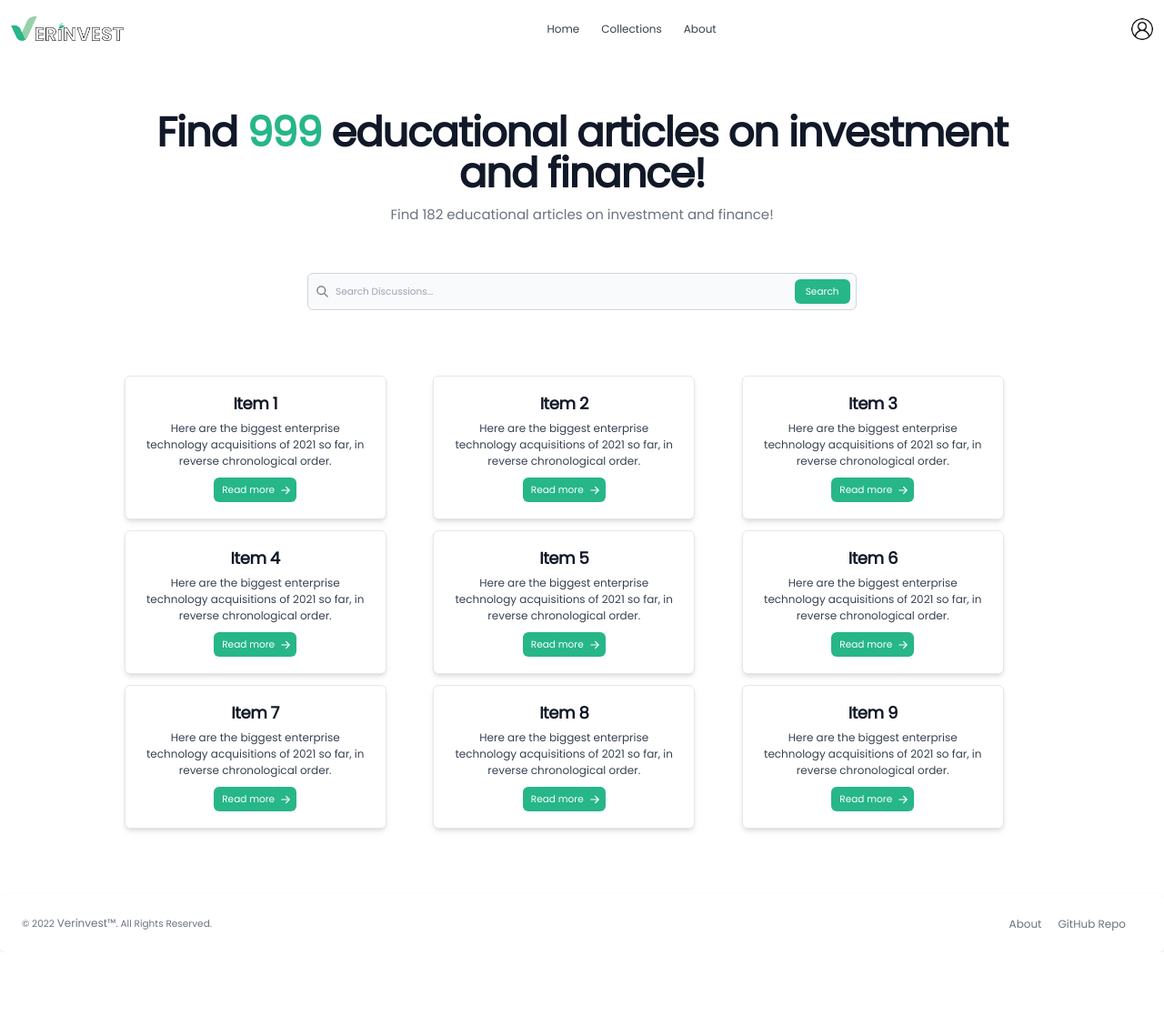
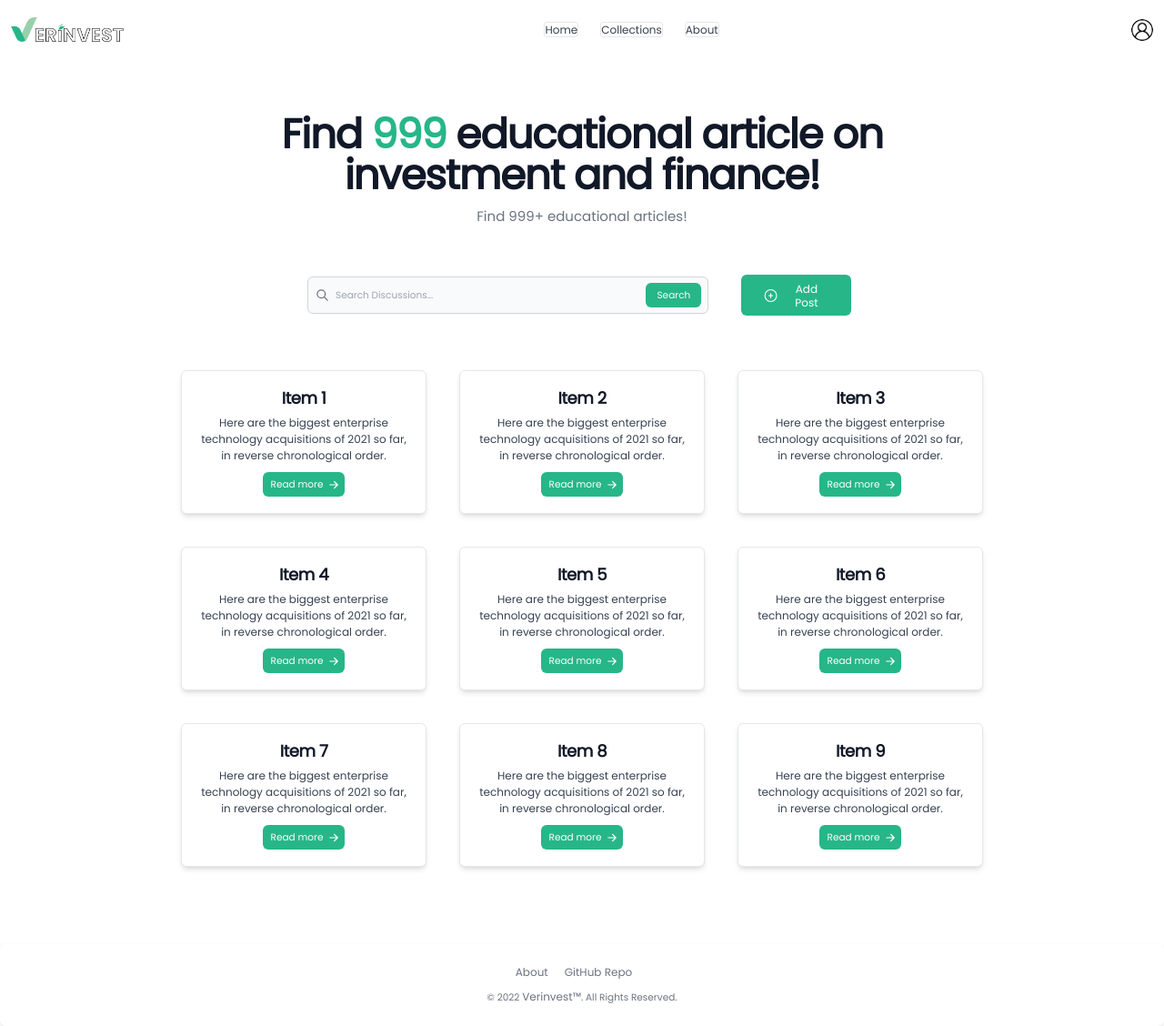
Before and after one commit to jeremyalv/verinvest-tk-pbp-b03, a Django app: page /collections/education/ in a window 1280 px wide. Shown: the whole page at 91% size. Before the commit the page ends 1047 px from the top, so only its background shows below. Run offline with Django 4.2, Linux system fonts and the light colour scheme; some libraries are stand-ins or nearby versions.

Commit message:
fixed layouts of pages

```diff
--- a/collection/templates/education.html
+++ b/collection/templates/education.html
@@ -8,38 +8,49 @@
 {% block content %}
 
 <div id="collectionContainer" class="flex flex-col justify-center items-center text-center px-12">
-    <div id="collectionHeader" class="w-full md:w-10/12 pb-4 md:pb-12">
+    <div id="collectionHeader" class="w-full md:w-9/12 pb-4 md:pb-12">
         <h1 class="mb-4 text-4xl font-extrabold tracking-tight leading-none text-gray-900 md:text-5xl lg:text-6xl">
             Find
             <span class="inline-block h-full text-4xl md:text-5xl lg:text-6xl text-primary">999</span>
-            educational articles on investment and finance!
+            educational article on investment and finance!
         </h1>
-        <p class="mb-6 text-lg font-normal text-gray-500 lg:text-xl sm:px-16 xl:px-48">Find 182 educational articles on investment and finance!</p>
+        <p class="mb-6 text-lg font-normal text-gray-500 lg:text-xl sm:px-16 xl:px-48">Find 999+ educational articles!</p>
     </div>
 
-    <div id="collectionSearch" class="w-full md:w-6/12 pb-12 md:pb-24">
-        <form>
+    <div id="collectionActions" class="flex flex-col justify-center items-center md:flex-row w-full md:w-6/12 pb-8 md:pb-16">
+        <form class="w-9/12 mb-8 md:mb-0 md:mr-12">
             <label for="default-search" class="mb-2 text-sm font-medium text-gray-900 sr-only">Search</label>
             <div class="relative">
                 <div class="flex absolute inset-y-0 left-0 items-center pl-3 pointer-events-none">
                     <svg aria-hidden="true" class="w-5 h-5 text-gray-500" fill="none" stroke="currentColor" viewBox="0 0 24 24" xmlns="http://www.w3.org/2000/svg"><path stroke-linecap="round" stroke-linejoin="round" stroke-width="2" d="M21 21l-6-6m2-5a7 7 0 11-14 0 7 7 0 0114 0z"></path></svg>
                 </div>
-                <input type="search" id="default-search" class="block p-4 pl-10 w-full text-sm text-gray-900 bg-gray-50 rounded-lg border border-gray-300 focus:ring-blue-500 focus:border-blue-500" placeholder="Search Discussions..." required="">
-                <button type="submit" class="text-white absolute right-2.5 bottom-2.5 bg-primary hover:bg-primary focus:ring-4 focus:outline-none focus:ring-blue-300 font-medium rounded-lg text-sm px-4 py-2">Search</button>
+                <input type="search" id="default-search" class="block p-4 pl-10 w-full text-sm text-gray-900 bg-gray-50 rounded-lg border border-gray-300 focus:ring-primary focus:border-primary" placeholder="Search Discussions..." required="">
+                <button type="submit" class="text-white absolute right-2.5 bottom-2.5 bg-primary hover:bg-primary focus:ring-4 focus:outline-none focus:ring-primary font-medium rounded-lg text-sm px-4 py-2">Search</button>
             </div>
         </form>
+
+        <div>
+            <button type="button" class="py-2.5 px-5 md:px-8 text-white bg-primary hover:bg-primary focus:ring-4 focus:outline-none focus:ring-primary font-medium rounded-lg text-sm text-center inline-flex items-center mr-2">
+                <svg xmlns="http://www.w3.org/2000/svg" fill="none" viewBox="0 0 24 24" stroke-width="1.5" stroke="currentColor" class="w-6 h-6">
+                    <path stroke-linecap="round" stroke-linejoin="round" d="M12 9v6m3-3H9m12 0a9 9 0 11-18 0 9 9 0 0118 0z" />
+                </svg>
+                <p class="ml-2">
+                    Add Post
+                </p>
+            </button>
+        </div>
     </div>
 
-    <div id="collectionCards" class="w-full md:w-10/12 flex flex-col items-center justify-center">
-        <div id="educationCollection" class="pb-12 md:pb-24 w-full">
-            <div id="educationCollectionBody" class="flex flex-col items-center md:grid md:grid-cols-3 md:grid-flow-row md:gap-4">
+    <div id="collectionCards" class="w-full md:w-9/12 flex flex-col items-center justify-center">
+        <div id="forumCollection" class="pb-12 md:pb-24 w-full">
+            <div id="forumCollectionBody" class="flex flex-col items-center md:grid md:grid-cols-3 md:grid-flow-row md:gap-4 md:justify-items-center md:items-center">
                 {% for i in "123456789"|make_list %}
-                    <div class="p-6 max-w-sm bg-white rounded-lg border border-gray-200 shadow-md">
+                    <div class="p-6 m-4 max-w-sm bg-white rounded-lg border border-gray-200 shadow-md">
                         <a href="#">
                             <h5 class="mb-2 text-2xl font-bold tracking-tight text-gray-900">Item {{ i }}</h5>
                         </a>
                         <p class="mb-3 font-normal text-gray-700">Here are the biggest enterprise technology acquisitions of 2021 so far, in reverse chronological order.</p>
-                        <a href="#" class="inline-flex items-center py-2 px-3 text-sm font-medium text-center text-white bg-primary rounded-lg hover:bg-primary focus:ring-4 focus:outline-none focus:ring-blue-300">
+                        <a href="#" class="inline-flex items-center py-2 px-3 text-sm font-medium text-center text-white bg-primary rounded-lg hover:bg-primary focus:ring-4 focus:outline-none focus:ring-primary">
                             Read more
                             <svg aria-hidden="true" class="ml-2 -mr-1 w-4 h-4" fill="currentColor" viewBox="0 0 20 20" xmlns="http://www.w3.org/2000/svg"><path fill-rule="evenodd" d="M10.293 3.293a1 1 0 011.414 0l6 6a1 1 0 010 1.414l-6 6a1 1 0 01-1.414-1.414L14.586 11H3a1 1 0 110-2h11.586l-4.293-4.293a1 1 0 010-1.414z" clip-rule="evenodd"></path></svg>
                         </a>
--- /dev/null
+++ b/landing_page/templates/base.html
@@ -0,0 +1,53 @@
+<!DOCTYPE html>
+<html lang="en">
+
+<head>
+  <meta charset="UTF-8">
+  <meta name="viewport" content="width=device-width, initial-scale=1.0">
+
+  <!-- Add Google APIs -->
+  <link rel="stylesheet" href="https://fonts.googleapis.com/css?family=Poppins">
+
+  <style>
+    * {
+      font-family: 'Poppins';
+      font-size: 12px;
+    }
+
+    *, *::before, *::after {
+        box-sizing: border-box;
+    }
+  </style>
+
+
+  <!-- Integrate TailwindCSS with CDN -->
+  <script src="https://ajax.googleapis.com/ajax/libs/jquery/3.6.0/jquery.min.js"></script>
+  <script src="https://cdn.tailwindcss.com"></script>
+
+  <script>
+    tailwind.config = {
+        theme: {
+            extend: {
+                colors: {
+                    "primary": '#27B688',
+                }
+            }
+        }
+    }
+  </script>
+
+  {% block meta %}
+  {% endblock meta %}
+</head>
+
+{% include 'header.html' %}
+
+<body class="min-h-screen flex flex-col">
+  {% block content %}
+  {% endblock content %}
+</body>
+
+{% include 'footer.html' %}
+{% load static %}
+<script src="{% static 'landing_page/js/base.js'%}"></script>
+</html>
--- /dev/null
+++ b/landing_page/templates/footer.html
@@ -0,0 +1,11 @@
+<footer class="flex flex-col-reverse items-center mt-auto p-6 bg-white rounded-lg shadow md:flex md:items-center md:justify-between md:px-12 bottom-0">
+    <span class="py-2 text-sm text-gray-500 sm:text-center">© 2022 <a href="/" class="hover:underline">Verinvest™</a>. All Rights Reserved.
+    </span>
+    <ul class="flex flex-wrap py-2 items-center mt-3 text-sm text-gray-500 sm:mt-0">
+        <li>
+            <a href="#" class="mr-4 hover:underline md:mr-6 ">About</a>
+        </li>
+        <li>
+            <a href="https://github.com/jeremyalv/verinvest-tk-pbp-b03" target="_blank" class="mr-4 hover:underline md:mr-6">GitHub Repo</a>
+        </li>
+</footer>
--- a/templates/base.html
+++ b/landing_page/templates/header.html
@@ -1,47 +1,3 @@
-<!DOCTYPE html>
-<html lang="en">
-
-<head>
-  <meta charset="UTF-8">
-  <meta name="viewport" content="width=device-width, initial-scale=1.0">
-
-  <!-- Add Google APIs -->
-  <link rel="stylesheet" href="https://fonts.googleapis.com/css?family=Poppins">
-
-  <style>
-    * {
-      font-family: 'Poppins';
-      font-size: 12px;
-    }
-
-    *, *::before, *::after {
-        box-sizing: border-box;
-    }
-  </style>
-
-
-  <!-- Integrate TailwindCSS with CDN -->
-  <script src="https://ajax.googleapis.com/ajax/libs/jquery/3.6.0/jquery.min.js"></script>
-  <script src="https://cdn.tailwindcss.com"></script>
-
-  <script>
-    tailwind.config = {
-        theme: {
-            extend: {
-                colors: {
-                    "primary": '#27B688',
-                }
-            }
-        }
-    }
-  </script>
-
-  {% block meta %}
-  {% endblock meta %}
-</head>
-
-<!-- TODO REMOVE DARKMODE VERSION -->
-
 <nav class="bg-white border-gray-200 px-6 sm:px-4 pt-4 pb-12 md:pb-24 rounded">
     <!-- TODO IF USER NOT LOGGED IN, DISPLAY LOGIN BUTTONS -->
     <div class="container flex flex-wrap justify-between items-center mx-auto">
@@ -79,38 +35,15 @@
       <div class="hidden justify-between items-center w-full md:flex md:order-1 md:w-auto" id="mobile-menu-2">
         <ul class="flex flex-col p-4 mt-4 bg-gray-50 rounded-lg border border-gray-100 md:flex-row md:space-x-8 md:mt-0 md:text-sm md:font-medium md:border-0 md:bg-white  ">
           <li>
-              <a href="{% url 'landing_page:index' %}" class="block py-2 pr-4 pl-3 text-gray-700 rounded hover:bg-gray-100 md:hover:bg-transparent md:hover:text-primary md:p-0">Home</a>
+              <a href="{% url 'landing_page:index' %}" class="block border py-4 pr-4 pl-3 text-gray-700 rounded hover:bg-gray-100 md:hover:bg-transparent md:hover:text-primary md:p-0">Home</a>
           </li>
           <li>
-            <a href="{% url 'collection:show_collection' %}" class="block py-2 pr-4 pl-3 text-gray-700 rounded hover:bg-gray-100 md:hover:bg-transparent md:hover:text-primary md:p-0  ">Collections</a>
+            <a href="{% url 'collection:show_collection' %}" class="block border py-4 pr-4 pl-3 text-gray-700 rounded hover:bg-gray-100 md:hover:bg-transparent md:hover:text-primary md:p-0  ">Collections</a>
           </li>
           <li>
-            <a href="{% url 'about:about' %}" class="block py-2 pr-4 pl-3 text-gray-700 rounded hover:bg-gray-100 md:hover:bg-transparent md:hover:text-primary md:p-0  ">About</a>
+            <a href="{% url 'about:about' %}" class="block border py-4 pr-4 pl-3 text-gray-700 rounded hover:bg-gray-100 md:hover:bg-transparent md:hover:text-primary md:p-0  ">About</a>
           </li>
         </ul>
       </div>
     </div>
-  </nav>
-
-<body class="min-h-screen flex flex-col">
-  {% block content %}
-  {% endblock content %}
-</body>
-
-
-<footer class="mt-auto px-12 p-6 bg-white rounded-lg shadow md:flex md:items-center md:justify-between md:p-8 bottom-0">
-  <span class="text-sm text-gray-500 sm:text-center">© 2022 <a href="/" class="hover:underline">Verinvest™</a>. All Rights Reserved.
-  </span>
-  <ul class="flex flex-wrap items-center mt-3 text-sm text-gray-500 sm:mt-0">
-      <li>
-          <a href="#" class="mr-4 hover:underline md:mr-6 ">About</a>
-      </li>
-      <li>
-          <a href="https://github.com/jeremyalv/verinvest-tk-pbp-b03" target="_blank" class="mr-4 hover:underline md:mr-6">GitHub Repo</a>
-      </li>
-  </ul>
-</footer>
-
-
-<script src="{% static 'landing_page/js/base.js'%}"></script>
-</html>
+</nav>
--- a/landing_page/templates/index.html
+++ b/landing_page/templates/index.html
@@ -7,7 +7,7 @@
 
 {% block content %}
 
-<div class="flex flex-col justify-center items-center text-center px-12">
+<div class="h-full flex flex-col justify-center items-center text-center px-12 my-auto">
     <h1 class="mb-4 text-4xl font-extrabold tracking-tight leading-none text-gray-900 md:text-5xl lg:text-6xl">We Help People Avoid Scam Investments</h1>
     <p class="mb-6 text-lg font-normal text-gray-500 lg:text-xl sm:px-16 xl:px-48">Lorem ipsum dolor sit amet consectetur, adipisicing elit. Temporibus, fugit! Officia doloribus omnis amet iure aperiam expedita, porro atque aliquid.</p>
     <a href="#" class="inline-flex justify-center items-center py-3 px-5 text-base md:text-lg font-bold font-medium text-center text-primary bg-white border border-primary rounded-lg hover:bg-primary hover:text-white focus:ring-4 focus:ring-primary">
```
Also changed, not shown: collection/templates/collection.html (+8 -8 lines), collection/templates/forum.html (+21 -10 lines).
